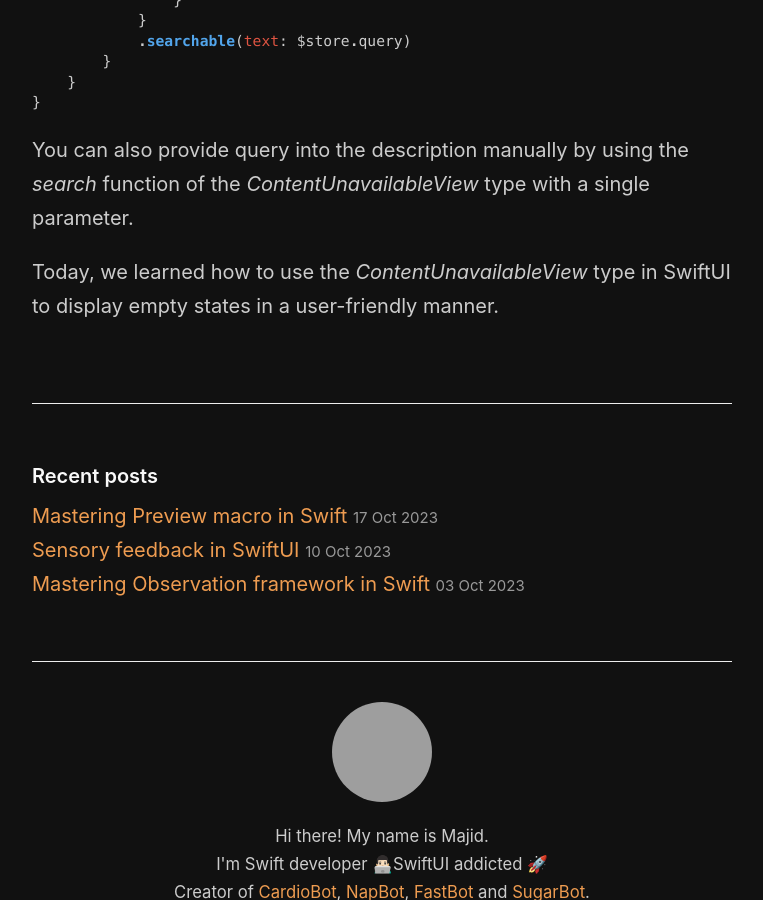
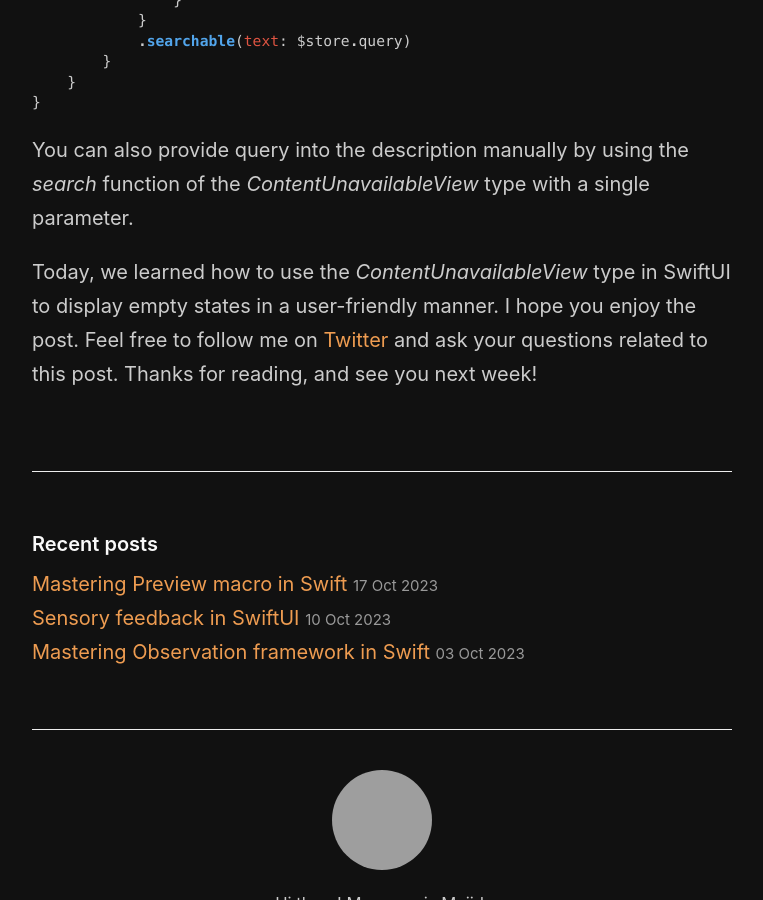
Before and after one commit to mecid/mecid.github.io, a Jekyll site: the page built from _posts/2023-10-31-mastering-contentunavailableview-in-swiftui.md, in a window 1280 px wide and 900 px high, scrolled down 8975 px, cut to the strip 0-900 px from the top of the window. Shown: the whole strip, without its empty margins (258-1021 px from the left). Built offline with Jekyll 4.4.1, drawn with Linux system fonts in a browser that asks for light colours; grey boxes are pictures that could not be loaded.

Commit message:
empty state post conclusion added

```diff
--- a/_posts/2023-10-31-mastering-contentunavailableview-in-swiftui.md
+++ b/_posts/2023-10-31-mastering-contentunavailableview-in-swiftui.md
@@ -147,4 +147,4 @@ struct ContentView: View {
 
 You can also provide query into the description manually by using the *search* function of the *ContentUnavailableView* type with a single parameter.
 
-Today, we learned how to use the *ContentUnavailableView* type in SwiftUI to display empty states in a user-friendly manner.
+Today, we learned how to use the *ContentUnavailableView* type in SwiftUI to display empty states in a user-friendly manner. I hope you enjoy the post. Feel free to follow me on [Twitter](https://twitter.com/mecid) and ask your questions related to this post. Thanks for reading, and see you next week!
```
